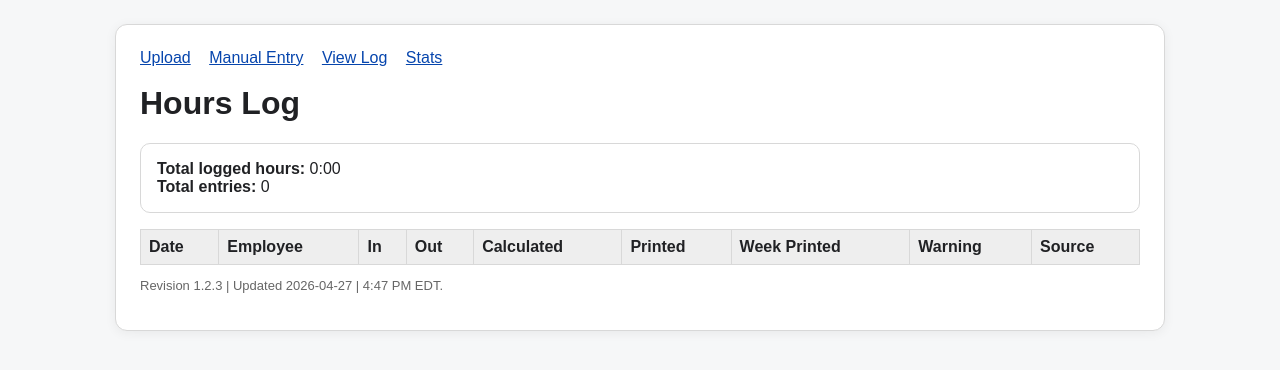
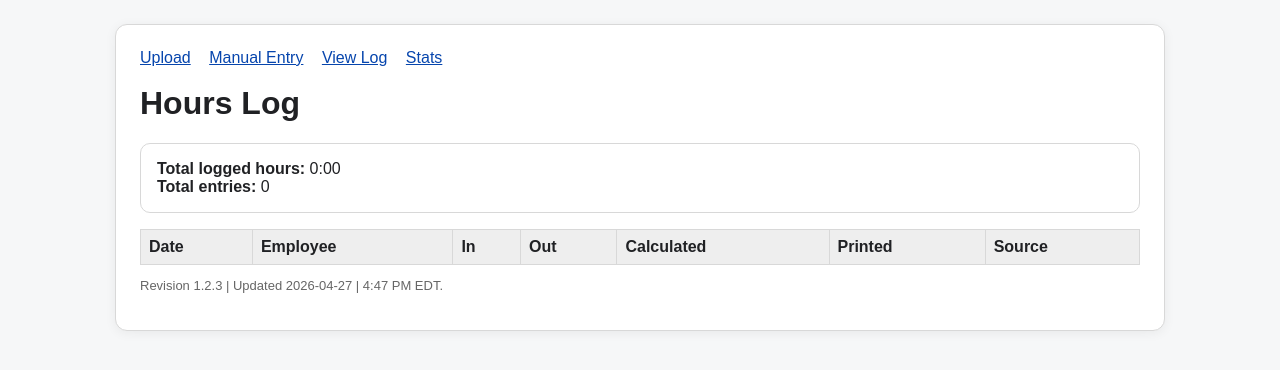
Before and after one commit to jasrasr/website, a PHP site: page /view.php in a window 1280 px wide. Shown: the top 370 px of the page. Run offline with PHP 8.4, Linux system fonts and the light colour scheme; lists and menus that the app fills with data are empty.

Commit message:
Remove Week Printed and Warning columns from view (v1.2.3)
Co-Authored-By: Claude Sonnet 4.6 <noreply@anthropic.com>

```diff
--- a/how-much-time-worked/view.php
+++ b/how-much-time-worked/view.php
@@ -1,7 +1,7 @@
 <?php
 /*
     Filename    : view.php
-    Revision    : 1.2.0
+    Revision    : 1.2.3
     Description : View all saved shift entries across all employees
     Author      : Jason Lamb (with help from Claude Code CLI)
     Created     : 2026-04-27
@@ -10,6 +10,7 @@
     1.0.0 initial release
     1.1.0 reads from per-employee JSON files
     1.2.0 removed unit, job, and tip columns
+    1.2.3 removed Week Printed and Warning columns
 */
 require_once __DIR__ . '/config.php';
 $entries = readEntries();
@@ -26,7 +27,7 @@ include __DIR__ . '/header.php';
 <table>
     <thead>
         <tr>
-            <th>Date</th><th>Employee</th><th>In</th><th>Out</th><th>Calculated</th><th>Printed</th><th>Week Printed</th><th>Warning</th><th>Source</th>
+            <th>Date</th><th>Employee</th><th>In</th><th>Out</th><th>Calculated</th><th>Printed</th><th>Source</th>
         </tr>
     </thead>
     <tbody>
@@ -38,8 +39,6 @@ include __DIR__ . '/header.php';
             <td><?= h($e['time_out'] ?? '') ?></td>
             <td><?= h($e['display_shift_hours'] ?? '') ?></td>
             <td><?= h($e['printed_shift_hours'] ?? '') ?></td>
-            <td><?= h($e['printed_week_hours'] ?? '') ?></td>
-            <td><?= h($e['review_warning'] ?? '') ?></td>
             <td>
                 <?php if (!empty($e['source_file']) && ($e['source_file'] !== 'manual-entry')): ?>
                     <a href="uploads/<?= h($e['source_file']) ?>">photo</a>
```
